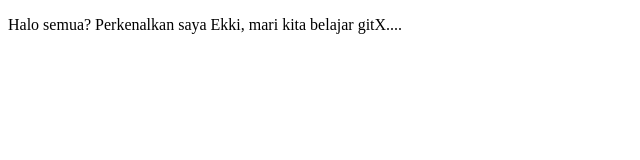
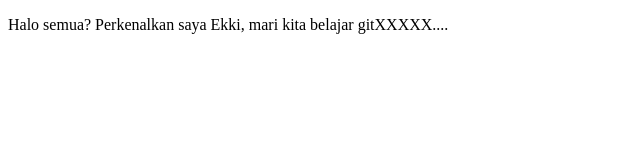
Before and after one commit to ekkipermana/cekk2, a plain HTML site: page index2.html in a window 1280 px wide. Shown: the full height of the page, 0-640 px from the left. Drawn offline with Linux system fonts and the light colour scheme.

Commit message:
menambahkan beberapa revisi

```diff
--- a/index2.html
+++ b/index2.html
@@ -7,6 +7,6 @@
     <title>Belajar Git</title>
 </head>
 <body>
-    <p>Halo semua? Perkenalkan saya Ekki, mari kita belajar gitX....</p>
+    <p>Halo semua? Perkenalkan saya Ekki, mari kita belajar gitXXXXX....</p>
 </body>
 </html>
```
